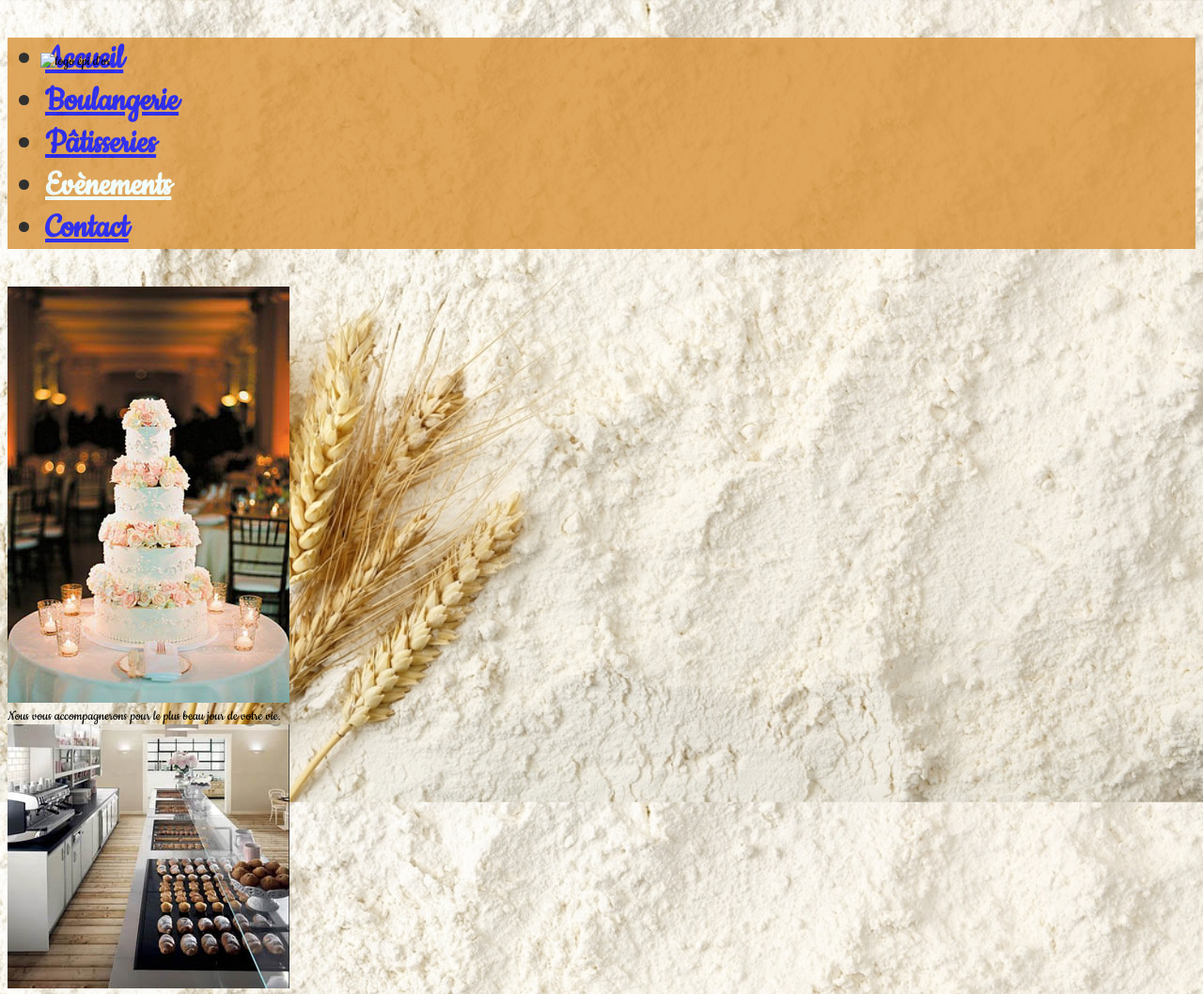
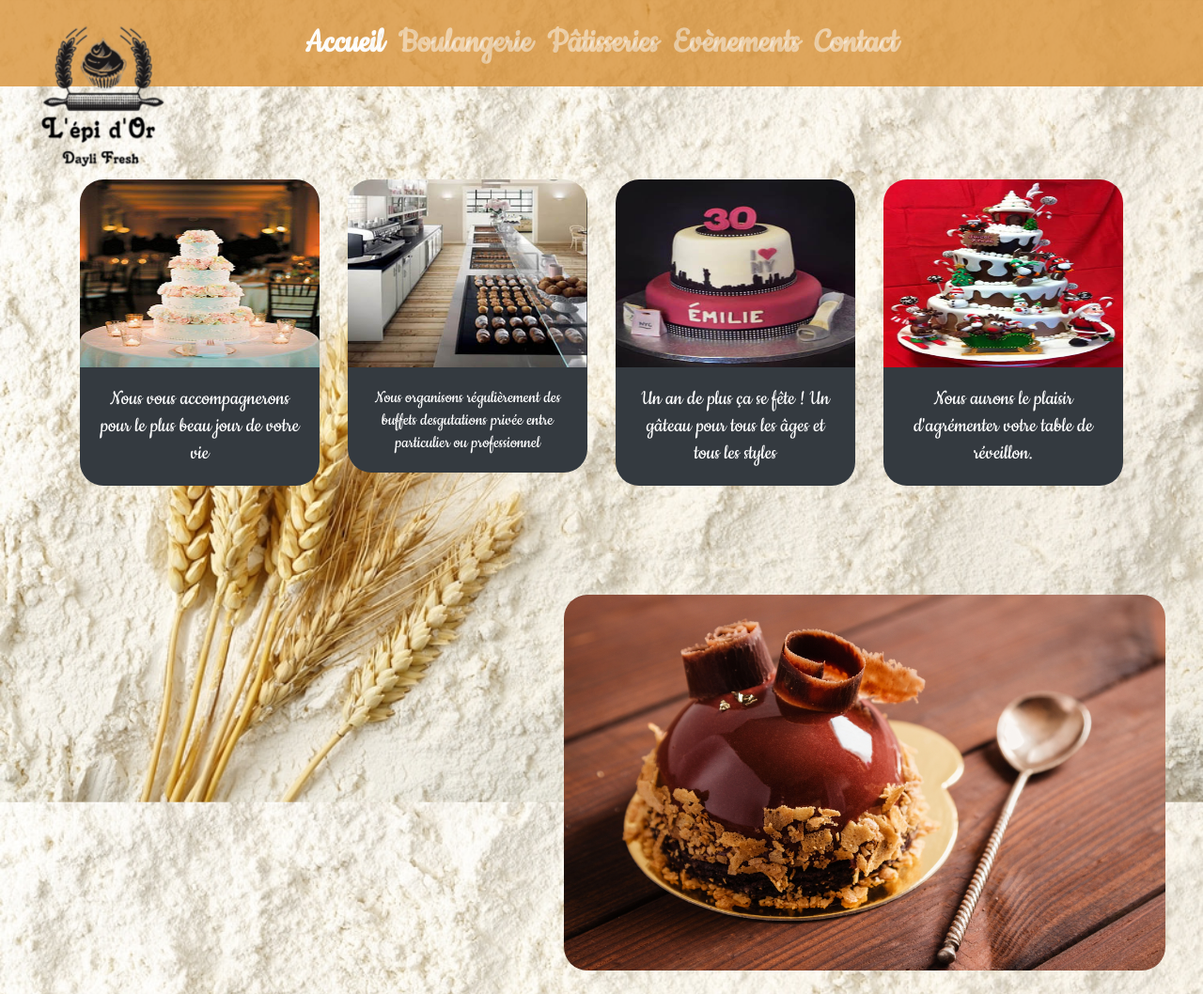
Before and after one commit to LewisDchn/lepidor, a plain HTML site: page evenement.html in a window 1280 px wide. Shown: the top 1058 px of the page at 94% size. Drawn offline with nearby package versions, Linux system fonts and the light colour scheme.

Commit message:
modifjerome

```diff
--- a/assets/css/style.css
+++ b/assets/css/style.css
@@ -134,6 +134,9 @@ form ol {
 .boulangerie-item img {
     height: 250px;
 }
+.boulangerie-row {
+    padding-top: 220px !important;
+}
 .img-pain {
     border-radius: 25px;
 }
@@ -147,3 +150,26 @@ form ol {
         flex-wrap: nowrap;
     }
 }
+
+/*Evenement*/
+.eveimg {
+    height: 200px;
+    width: 400px;
+    border-radius: 25px 25px 0 0;
+}
+.textcadre {
+    border-radius: 0 0 25px 25px;
+}
+
+#choco {
+    height: 400px;
+    width: 50%;
+    margin-top: 5%;
+    margin-left: 600px;
+    border-radius: 25px;
+    float: center;
+    margin-bottom: 5%;
+}
+#img {
+    padding-top: 175px;
+}
--- a/evenement.html
+++ b/evenement.html
@@ -2,49 +2,68 @@
 <html>
 <head>
     <meta charset="UTF-8" />
-    <title>L'épi d'Or Evenement</title>
-    <link type="text/css" rel="stylesheet" href="assets/css/style.css"/>
-    <link
-      href="https://fonts.googleapis.com/css2?family=Cookie&display=swap"
-      rel="stylesheet"/>
+    <meta name="viewport" content="width=device-width, initial-scale=1, shrink-to-fit=no" />
+    <title>L'épi d'Or</title>
+    <script src="https://kit.fontawesome.com/cd62dda54d.js" crossorigin="anonymous"></script>
+    <link rel="stylesheet" href="https://stackpath.bootstrapcdn.com/bootstrap/4.4.1/css/bootstrap.min.css"
+        integrity="sha384-Vkoo8x4CGsO3+Hhxv8T/Q5PaXtkKtu6ug5TOeNV6gBiFeWPGFN9MuhOf23Q9Ifjh" crossorigin="anonymous" />
+    <link href="https://fonts.googleapis.com/css2?family=Cookie&display=swap" rel="stylesheet">
+    <link type="text/css" rel="stylesheet" href="assets/css/style.css" />
 </head>
-  <body id="fond">
-    <div><img id="logo" src="assets/img/logo.png" alt="logo épi d'or" /></div>
-    <nav>
-      <ul>
-        <li><a href="accueil.html">Accueil</a></li>
-        <li><a href="Boulangerie.html">Boulangerie</a></li>
-        <li><a href="patisserie.html">Pâtisseries</a></li>
-        <li><a class="active" href="evenement.html">Evènements</a></li>
-        <li><a href="contact.html">Contact</a></li>
+<body class="container-fluid" id="fond">
+    <div class="row">
+        <nav class="col-12 navbar fixed-top navbar-expand-md navbar-dark">
+            <button class="navbar-toggler" type="button" data-toggle="collapse" data-target="#navbarNav"
+                aria-controls="navbarNav" aria-expanded="false" aria-label="Toggle navigation">
+                <span class="navbar-toggler-icon"></span>
+            </button>
+            <div class="collapse navbar-collapse" id="navbarNav">
+                <ul class="navbar-nav m-auto text-center">
+                    <li class="nav-item active"><a class="nav-link" href="index.html">Accueil</a></li>
+                    <li class="nav-item"><a class="nav-link" href="Boulangerie.html">Boulangerie</a></li>
+                    <li class="nav-item"><a class="nav-link" href="patisserie.html">Pâtisseries</a></li>
+                    <li class="nav-item"><a class="nav-link" href="evenement.html">Evènements</a></li>
+                    <li class="nav-item"><a class="nav-link" href="contact.html">Contact</a></li>
                 </ul>
+            </div>
         </nav>
-    <div id="Box1">
-      <img src="./assets/img/piece_montee.jpg" alt="Mariage" />
-      <figcaption>
-        Nous vous accompagnerons pour le plus beau jour de votre vie.
-      </figcaption>
+        <img id="logo" src="assets/img/grandlogo.png" class="rounded float-left" alt="logo epi d'or" />
     </div>
-    <div id="Box2">
-      <img src="./assets/img/imagevitrine3.jpg" alt="buffet" />
-      <figcaption>
-        Nous organisons régulièrement des buffets desgutations privée entre
-        particulier ou professionnel
-      </figcaption>
+    <div class="container text-center">
+        <div class="row" id="img">
+        <div class="col-xl-3 col-md-6 col-xs-12 my-1 mt-3">
+          <img class="card-img-top img-fluid eveimg" src="assets/img/piece_montee.jpg" alt="Mariage">
+          <div class="card-body bg-dark text-white textcadre">
+            <p class="card-text h4">Nous vous accompagnerons pour le plus beau jour de votre vie</p>
           </div>
-    <div id="Box3">
-      <img src="./assets/img/birthday_cake.jpg" alt="Birthday" />
-      <figcaption>Un an de plus ça se fête ! Un gâteau pour tous les âges et tous les styles</figcaption>
         </div>
-    <div id="Box4">
-      <img src="./assets/img/gateau-noel-1.jpg" alt="Fêtes" />
-      <figcaption>
-        Nous aurons le plaisir d'agrémenter votre table de réveillon
-      </figcaption>
+        <div class="col-xl-3 col-md-6 col-xs-12 mt-3">
+          <img class="card-img-top img-fluid eveimg" src="assets/img/imagevitrine3.jpg" alt="buffet">
+          <div class="card-body bg-dark text-white textcadre">
+            <p class="card-text h5">Nous organisons régulièrement des buffets desgutations privée entre particulier ou professionnel</p>
           </div>
-
-   <div>
-      <img id="patisserie" src="assets/img/gateau_choco.jpg" alt="gâteaux" />
           </div>
+          <div class="col-xl-3 col-md-6 col-xs-12 mt-3">
+          <img class="card-img-top img-fluid eveimg" src="assets/img/birthday_cake.jpg" alt="Birthday">
+          <div class="card-body bg-dark text-white textcadre">
+            <P class="card-text h4">Un an de plus ça se fête ! Un gâteau pour tous les âges et tous les styles</p>
+          </div>
+        </div>
+        <div class="col-xl-3 col-md-6 col-xs-12 mt-3">
+          <img class="card-img-top img-fluid eveimg" src="assets/img/gateau-noel-1.jpg" alt="Fêtes">
+          <div class="card-body bg-dark text-white textcadre">
+            <p class="card-text h4">Nous aurons le plaisir d'agrémenter votre table de réveillon.</p>
+          </div>
+        </div>
+      </div>
+      </div>
+        <div class="row">
+        <div class="col-xl-3 col-md-6 col-xs-12 mt-8 mb-5"></div>
+        <img id="choco" src="assets/img/gateau_choco.jpg" alt="gâteaux" />
+      </div>
+        </div>
+    <script src="https://code.jquery.com/jquery-3.4.1.slim.min.js" integrity="sha384-J6qa4849blE2+poT4WnyKhv5vZF5SrPo0iEjwBvKU7imGFAV0wwj1yYfoRSJoZ+n" crossorigin="anonymous"></script>
+    <script src="https://cdn.jsdelivr.net/npm/popper.js@1.16.0/dist/umd/popper.min.js" integrity="sha384-Q6E9RHvbIyZFJoft+2mJbHaEWldlvI9IOYy5n3zV9zzTtmI3UksdQRVvoxMfooAo" crossorigin="anonymous"></script>
+    <script src="https://stackpath.bootstrapcdn.com/bootstrap/4.4.1/js/bootstrap.min.js" integrity="sha384-wfSDF2E50Y2D1uUdj0O3uMBJnjuUD4Ih7YwaYd1iqfktj0Uod8GCExl3Og8ifwB6" crossorigin="anonymous"></script>
 </body>
 </html>
```
Lines whose indentation alone changed are shown as unchanged.
